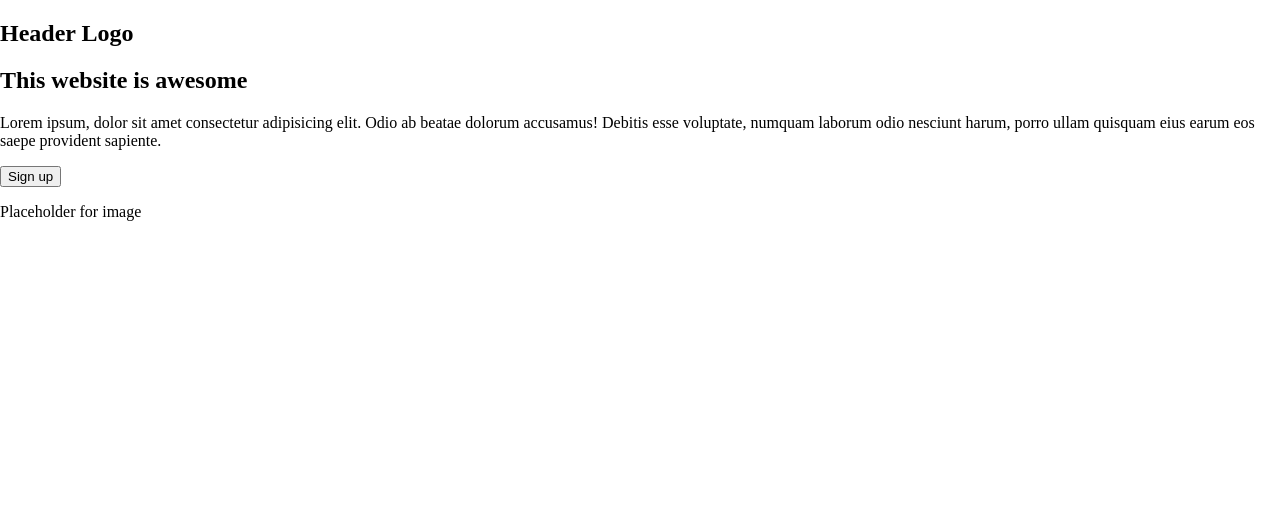
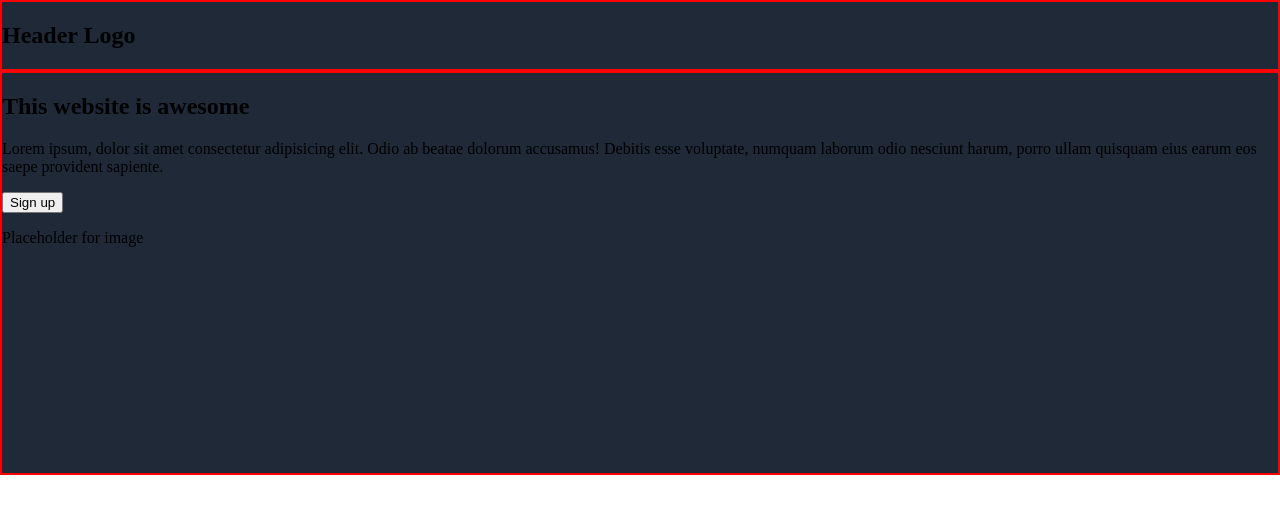
Before and after one commit to gabwastaken/landing-page, a plain HTML site: page index.html in a window 1280 px wide. Drawn offline with Linux system fonts and the light colour scheme.

Commit message:
Edit styles top section

```diff
--- a/styles.css
+++ b/styles.css
@@ -2,16 +2,13 @@ body {
     margin: 0;
 }
 
-.background-top {
+.logo-div{
     background-color: #1F2937;
+    border: 2px solid red;
 }
 
-.div-section-one {
+.div-one{
     background-color: #1F2937;
     border: 2px solid red;
     height: 400px;
 }
-
-.div-h1 {
-    border: 2px solid red;
-}
```
